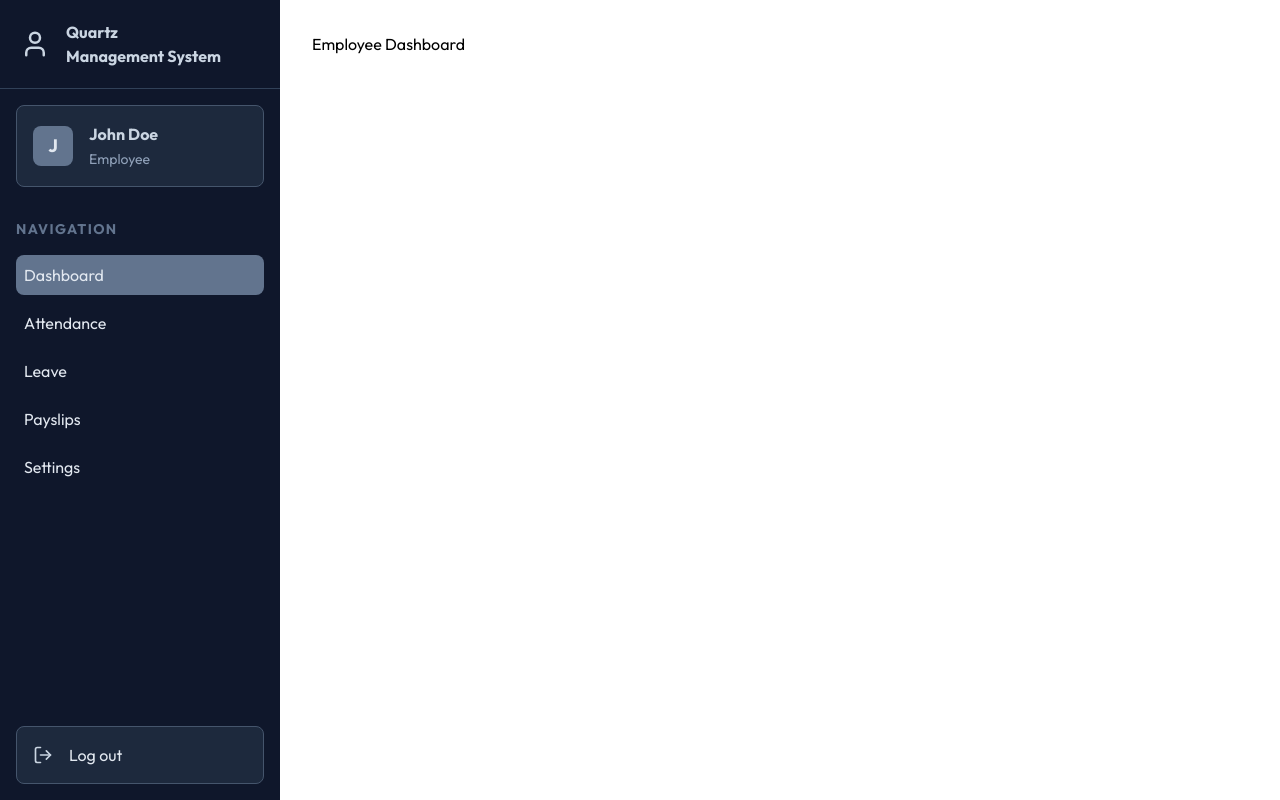
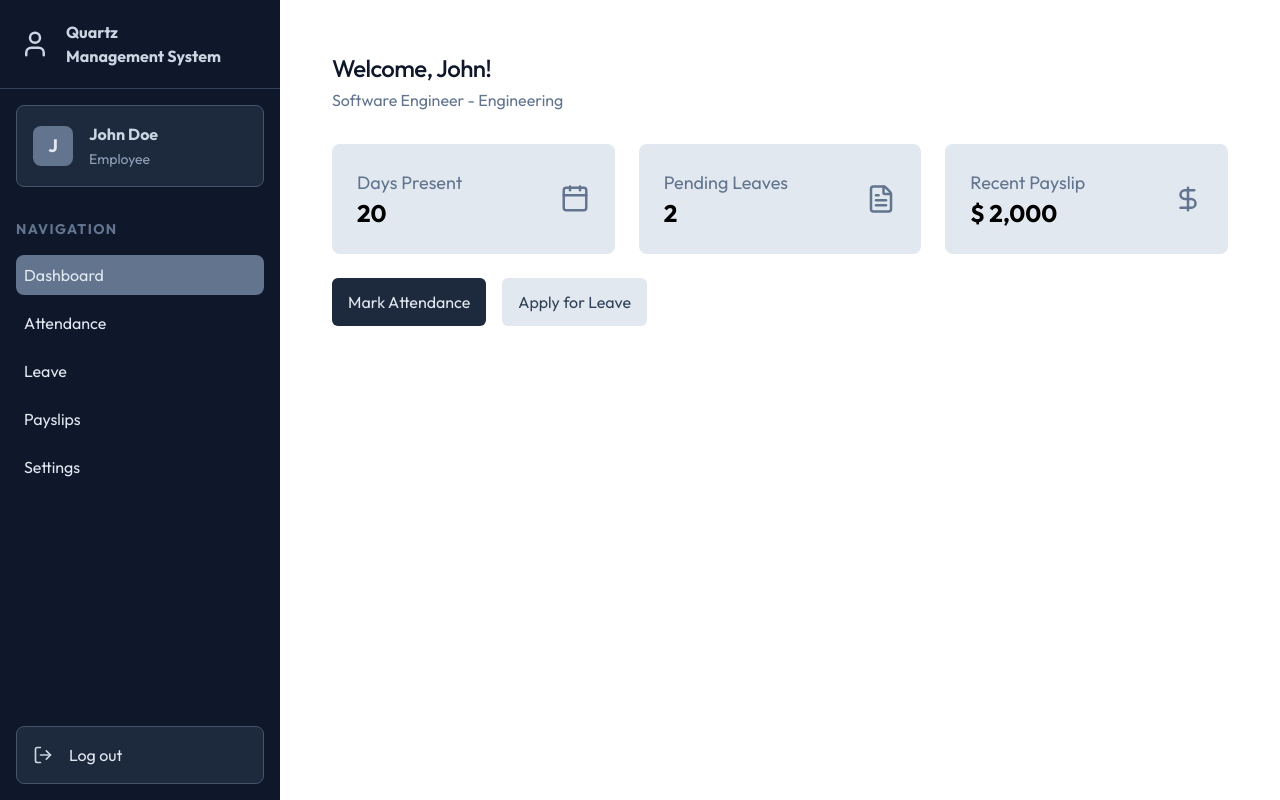
Before and after one commit to adnan-sami-dev/mern_ems, a React (Vite) app in the folder front_end/: page /dashboard in a window 1280 px wide. Built offline with nearby package versions, Linux system fonts and the light colour scheme.

Commit message:
finished Employee Dashboard UI

```diff
--- a/front_end/package.json
+++ b/front_end/package.json
@@ -15,7 +15,7 @@
     "react": "^19.2.5",
     "react-dom": "^19.2.5",
     "react-hot-toast": "^2.6.0",
-    "react-router-dom": "^7.14.2",
+    "react-router-dom": "^7.11.0",
     "tailwindcss": "^4.2.4"
   },
   "devDependencies": {
--- a/front_end/src/components/EmployeeDashboard.jsx
+++ b/front_end/src/components/EmployeeDashboard.jsx
@@ -1,8 +1,73 @@
 import React from 'react'
+import { Link } from 'react-router-dom'
+import { CalendarIcon, FileTextIcon, DollarSignIcon } from 'lucide-react'
 
-const EmployeeDashboard = () => {
+const EmployeeDashboard = ({ data }) => {
+  const employeeData = data.employee
+
+  const cards = [
+    {
+      icon: CalendarIcon,
+      title: 'Days Present',
+      subtitle: 'Current Month',
+      value: data.currentMonthAttendance,
+    },
+    {
+      icon: FileTextIcon,
+      title: 'Pending Leaves',
+      subtitle: 'Pending Approval',
+      value: data.pendingLeaves,
+    },
+    {
+      icon: DollarSignIcon,
+      title: 'Recent Payslip',
+      subtitle: 'Most Recent',
+      value: data.latestPayslip? `$ ${data.latestPayslip.netSalary.toLocaleString()}` : 'N/A'
+    },
+  ]
+
   return (
-    <div>EmployeeDashboard</div>
+    <div className = "animate-fade-in p-5">
+      {/* Page Header */ }
+      <div className = "page-header">
+        <h1 className = "page-title">Welcome, {employeeData?.firstName}!</h1>
+        <p className = "page-subtitle">
+          {employeeData?.position} - {employeeData?.department || "No Department"}
+        </p>
+      </div>
+
+      {/* Dashboard Cards */ }
+      <div className = "grid grid-cols-1 sm:grid-cols-2 lg:grid-cols-3 gap-6 mt-6 mb-10 sm:mb-6">
+
+        {cards.map( (card, index) => (
+          <div className = "group card card-hover p-5 sm:p-6 relative overflow-hidden flex items-center justify-between"
+            key = {index}>
+
+              <div>
+                <p className = "text-lg text-slate-500">{card.title}</p>
+                <p className = "text-2xl font-bold">{card.value}</p>
+              </div>
+
+              <div>
+                <card.icon size={30} className = "text-slate-500" />
+              </div>
+
+          </div>
+        ))}
+
+      </div>
+
+      {/* Additional Sections */ }
+      <div className = "flex flex-col sm:flex-row gap-4">
+        <Link to = "/attendance" className = "text-center bg-slate-800 hover:bg-slate-700 transition-colors duration-300 text-base text-lg sm:text-base text-slate-200 px-6 py-4 sm:px-4 sm:py-3 rounded-md">
+          Mark Attendance
+        </Link>
+
+        <Link to = "/leave" className = "text-center bg-slate-200 hover:bg-slate-300 transition-colors duration-300 text-base text-lg sm:text-base text-slate-700 px-6 py-4 sm:px-4 sm:py-3 rounded-md">
+          Apply for Leave
+        </Link>
+      </div>
+    </div>
   )
 }
 
--- a/front_end/src/index.css
+++ b/front_end/src/index.css
@@ -8,7 +8,7 @@
 @layer utilities {
     /* Card styles */
     .card {
-        @apply bg-white rounded-lg border border-slate-200/70;
+        @apply bg-slate-200 rounded-lg border border-slate-200/70;
     }
     .card-hover {
         @apply hover:-translate-y-0.5 transition-all duration-300;
@@ -73,10 +73,10 @@
         @apply mb-8;
     }
     .page-title {
-        @apply text-2xl font-medium text-slate-900 tracking-tight;
+        @apply text-2xl font-medium text-slate-900 tracking-tight text-center lg:text-left;
     }
     .page-subtitle {
-        @apply text-slate-500 text-sm mt-1;
+        @apply text-slate-500 text-sm md:text-base mt-1 text-center lg:text-left;
     }
 
     /* Animations */
--- a/front_end/src/pages/dashboard.jsx
+++ b/front_end/src/pages/dashboard.jsx
@@ -1,6 +1,7 @@
 import { useState, useEffect } from 'react'
 import { dummyEmployeeDashboardData } from '../assets/assets'
 import LoadingSpinner from '../components/LoadingSpinner'
+import EmployeeDashboard from '../components/EmployeeDashboard'
 
 const DashboardPage = () => {
   const [data, setData] = useState(null)
@@ -22,6 +23,7 @@ const DashboardPage = () => {
     return <div className="text-center py-12 text-slate-500">Failed to load dashboard</div>
   }
 
+  // I'm assuming role is passed down from data, which is fetched based on role determined at login ?
   if (data.role === 'ADMIN') {
     return (
       <div>
@@ -30,9 +32,7 @@ const DashboardPage = () => {
     )
   } else {
     return (
-      <div>
-        <h1>Employee Dashboard</h1>
-      </div>
+      <EmployeeDashboard data={data} />
     )
   }
 
```
Also changed, not shown: 1 other file (tests, documents, lock files or other folders).
